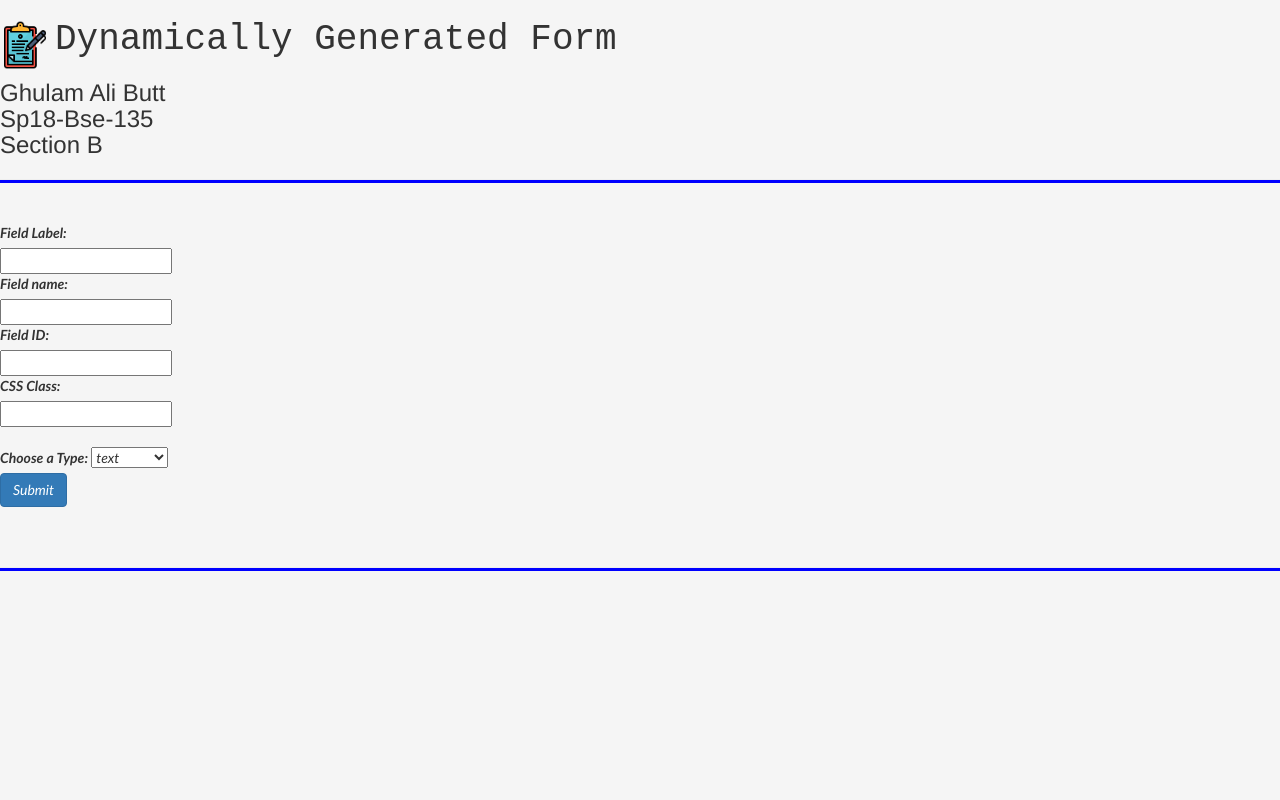
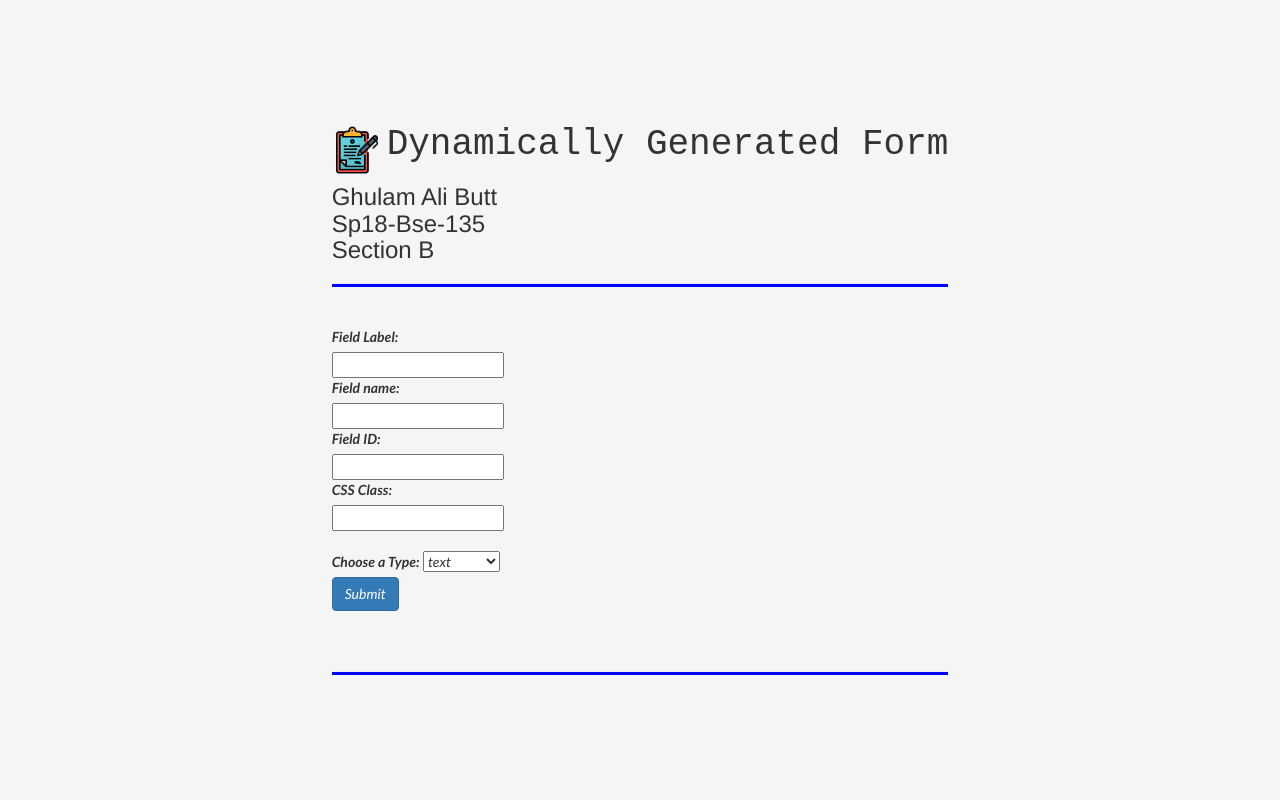
Before and after one commit to alibutt16/dynamichtmlformgenerator, a PHP site: page /index1.html in a window 1280 px wide. Run offline with PHP 8.4, Linux system fonts and the light colour scheme.

Commit message:
centered the content

```diff
--- a/style.css
+++ b/style.css
@@ -1,3 +1,17 @@
+html, body {
+    height: 100%;
+}
+
+html {
+    display: table;
+    margin: auto;
+}
+
+body {
+    display: table-cell;
+    vertical-align: middle;
+}
+
 .body {
   font-family: "calibri", serif;
   align-content: center;
```
